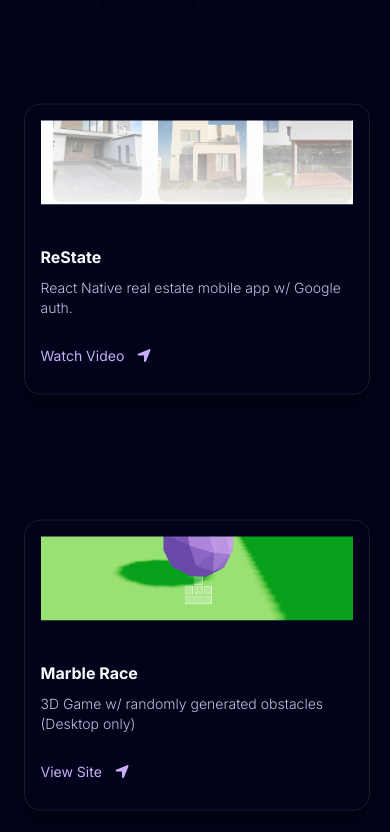
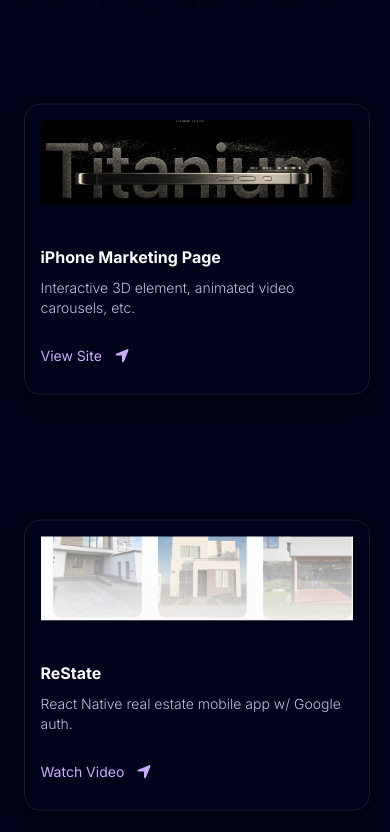
Before and after one commit to james-randolph-50/full-stack-portfolio, a Next.js app: page / in a window 390 px wide. Shown: the part 832-1664 px from the top of the page. Built offline with nearby package versions, Linux system fonts and the light colour scheme.

Commit message:
add iphone project. reverse display order

```diff
--- a/components/RecentProjects.tsx
+++ b/components/RecentProjects.tsx
@@ -13,7 +13,9 @@
         <span className="text-purple">recent projects</span>
       </h2>
       <div className="flex flex-wrap items-center justify-center p-4 mt-5 gap-4 lg:gap-24">
-        {projects.map((item) => (
+        {projects
+          .sort((a, b) => b.id - a.id)
+          .map((item) => (
           <a key={item.id} target="_blank" href={item.link}>
             <div
               className="lg:min-h-[27.5rem] h-[25rem] flex items-center justify-center sm:w-96 w-[80vw]"
--- a/data/index.ts
+++ b/data/index.ts
@@ -7,7 +7,16 @@
 
 export const projects = [
   {
-    id: 1,
+    id: 9,
+    title: "iPhone Marketing Page",
+    des: "Interactive 3D element, animated video carousels, etc.",
+    img: "/iphone.png",
+    iconLists: ["/re.svg", "/tail.svg",],
+    link: "https://3d-iphone-site-9ru5.vercel.app/",
+    cta: "View Site"
+  },
+  {
+    id: 8,
     title: "ReState",
     des: "React Native real estate mobile app w/ Google auth.",
     img: "/restate.png",
@@ -16,7 +25,7 @@
     cta: "Watch Video"
   },
   {
-    id: 2,
+    id: 7,
     title: "Marble Race",
     des: "3D Game w/ randomly generated obstacles (Desktop only)",
     img: "/marble-race.png",
@@ -25,7 +34,7 @@
     cta: "View Site"
   },
   {
-    id: 3,
+    id: 6,
     title: "Meteor Dash",
     des: "Computer vision arcade game controlled by your hands. (Desktop w/ webcam only)",
     img: "/meteor-dash.png",
@@ -34,7 +43,7 @@
     cta: "View Site"
   },
   {
-    id: 4,
+    id: 5,
     title: "Twitter/X Web App Clone",
     des: "NextJS front end with Appwrite database and authentication",
     img: "/Postr.png",
@@ -43,7 +52,7 @@
     cta: "View Site"
   },
   {
-    id: 5,
+    id: 4,
     title: "Sketch AI",
     des: "Generate AI images based on your input drawing.",
     img: "/Sketch-AI.png",
@@ -52,7 +61,7 @@
     cta: "View Site"
   },
   {
-    id: 6,
+    id: 3,
     title: "Nature Tours Landing Page",
     des: "Landing page for a mock adventure travel company.",
     img: "/nature-tours.png",
@@ -61,7 +70,7 @@
     cta: "View Site"
   },
   {
-    id: 7,
+    id: 2,
     title: "3D Haunted House",
     des: "House with 'ghosts' and a randomly generated graveyard",
     img: "/haunted-house.png",
@@ -70,7 +79,7 @@
     cta: "View Site"
   },
   {
-    id: 8,
+    id: 1,
     title: "3D Galaxy Generator",
     des: "Customizable galaxy generator in ThreeJS",
     img: "/galaxy.png",
```
Also changed, not shown: public/iphone.png (added).
